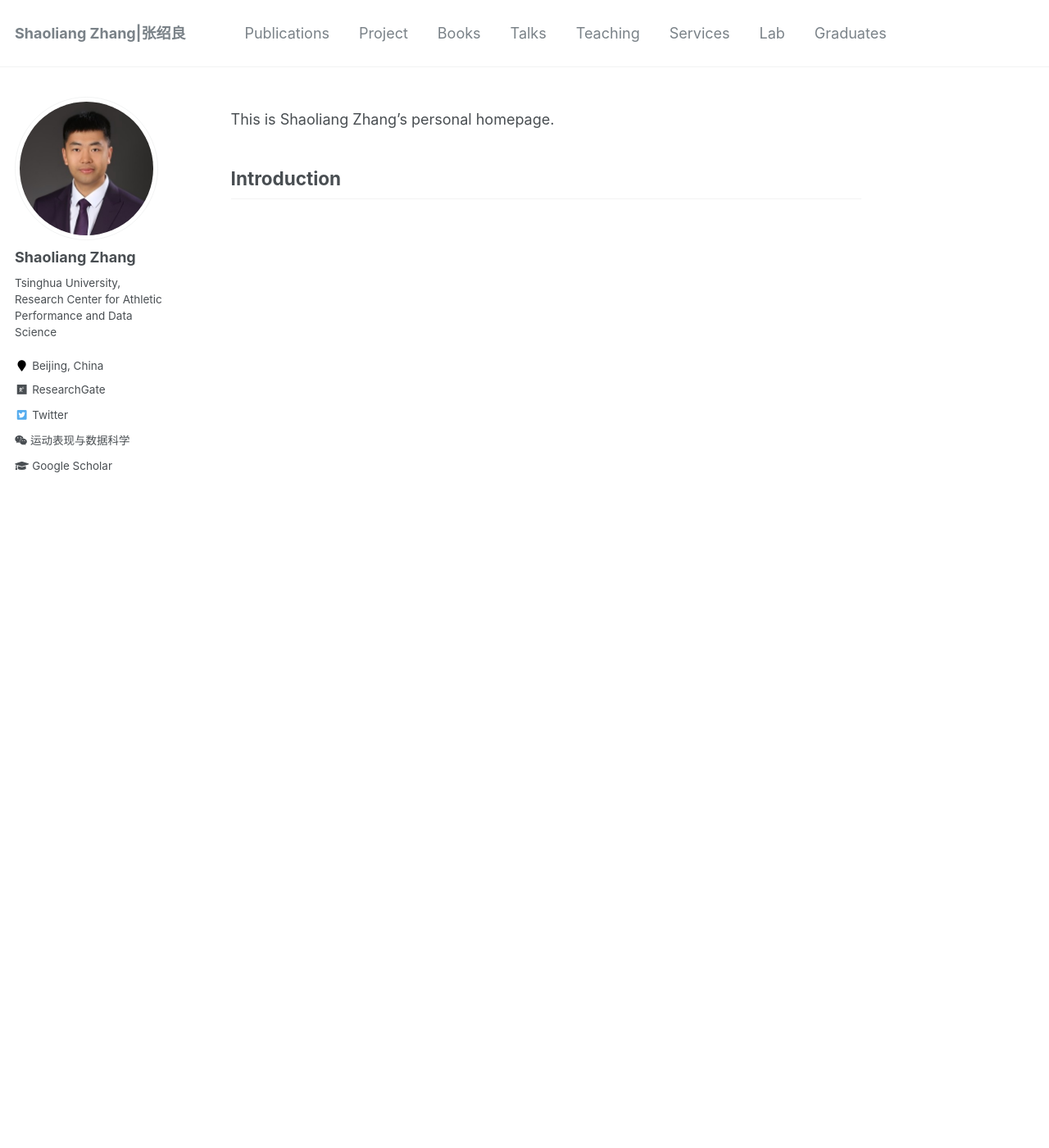
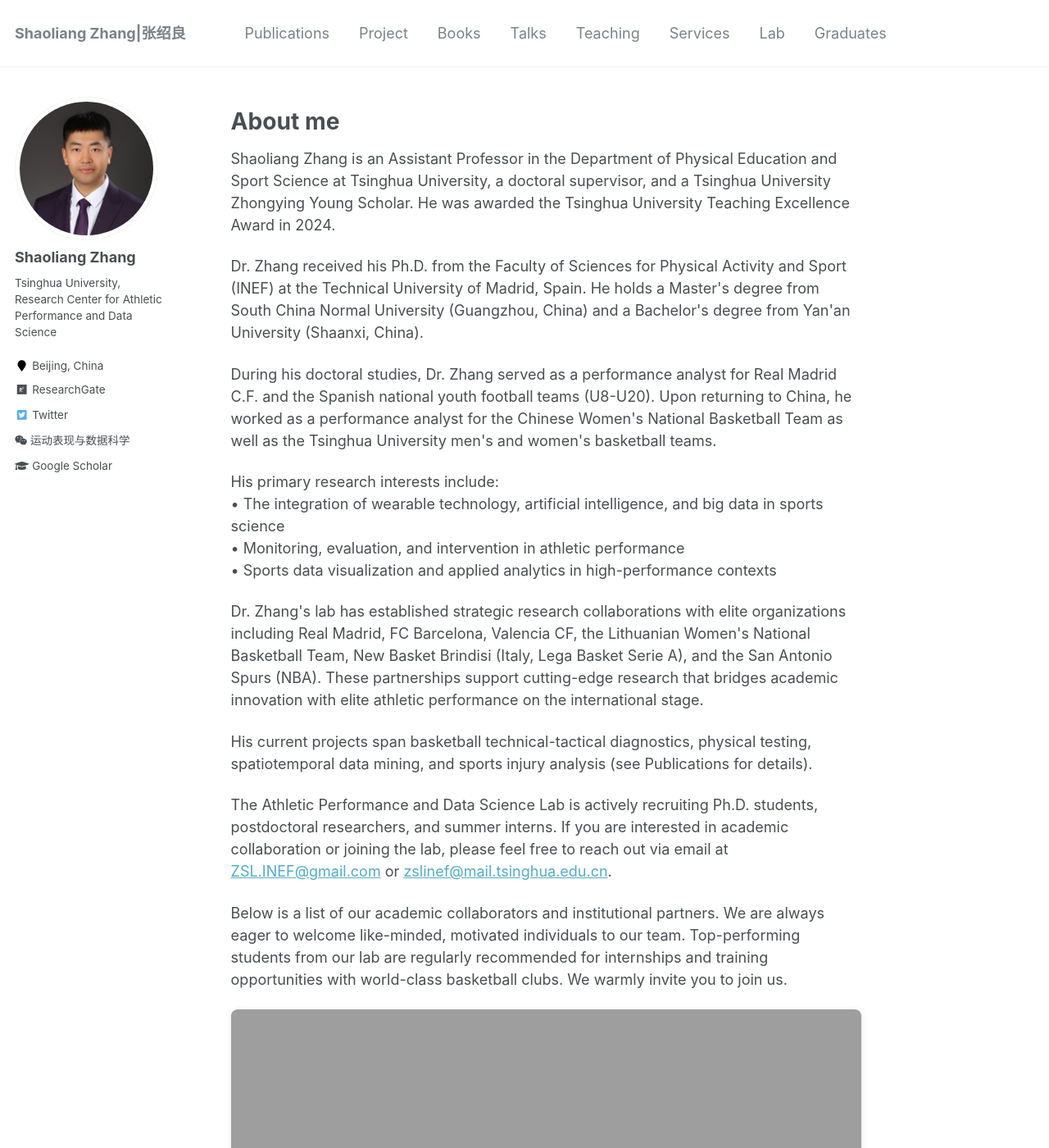
Before and after one commit to sportssuper/ZSL, a Jekyll site: the page built from _pages/about.md, in a window 1280 px wide and 1400 px high. Shown: the whole window at 82% size. Built offline with Jekyll 4.4.1, drawn with Linux system fonts in a browser that asks for light colours; a script that is not in the unit is left out.

Commit message:
Update about.md

```diff
--- a/_pages/about.md
+++ b/_pages/about.md
@@ -7,7 +7,41 @@ redirect_from:
   - /about/
   - /about.html
 ---
+# About me
 
-This is Shaoliang Zhang's personal homepage.
+<div>
+  <p>Shaoliang Zhang is an Assistant Professor in the Department of Physical Education and Sport Science at Tsinghua University, a doctoral supervisor, and a Tsinghua University Zhongying Young Scholar. He was awarded the Tsinghua University Teaching Excellence Award in 2024.</p>
 
-## Introduction
+  <p>Dr. Zhang received his Ph.D. from the Faculty of Sciences for Physical Activity and Sport (INEF) at the Technical University of Madrid, Spain. He holds a Master's degree from South China Normal University (Guangzhou, China) and a Bachelor's degree from Yan'an University (Shaanxi, China).</p>
+
+  <p>During his doctoral studies, Dr. Zhang served as a performance analyst for Real Madrid C.F. and the Spanish national youth football teams (U8-U20). Upon returning to China, he worked as a performance analyst for the Chinese Women's National Basketball Team as well as the Tsinghua University men's and women's basketball teams.</p>
+
+  <p>His primary research interests include:<br>
+ • The integration of wearable technology, artificial intelligence, and big data in sports science<br>
+ • Monitoring, evaluation, and intervention in athletic performance<br>
+ • Sports data visualization and applied analytics in high-performance contexts</p>
+
+  <p>Dr. Zhang's lab has established strategic research collaborations with elite organizations including Real Madrid, FC Barcelona, Valencia CF, the Lithuanian Women's National Basketball Team, New Basket Brindisi (Italy, Lega Basket Serie A), and the San Antonio Spurs (NBA). These partnerships support cutting-edge research that bridges academic innovation with elite athletic performance on the international stage.</p>
+
+  <p>His current projects span basketball technical-tactical diagnostics, physical testing, spatiotemporal data mining, and sports injury analysis (see Publications for details).</p>
+
+  <p>The Athletic Performance and Data Science Lab is actively recruiting Ph.D. students, postdoctoral researchers, and summer interns. If you are interested in academic collaboration or joining the lab, please feel free to reach out via email at <a href="mailto:ZSL.INEF@gmail.com">ZSL.INEF@gmail.com</a> or <a href="mailto:zslinef@mail.tsinghua.edu.cn">zslinef@mail.tsinghua.edu.cn</a>.</p>
+
+  <p>Below is a list of our academic collaborators and institutional partners. We are always eager to welcome like-minded, motivated individuals to our team. Top-performing students from our lab are regularly recommended for internships and training opportunities with world-class basketball clubs. We warmly invite you to join us.</p>
+</div>
+
+
+
+
+<div style="width: 100%; margin: 20px 0;">
+  <img src="https://sportssuper.github.io/ZSL/assets/images/net1.jpg"
+       alt="Map"
+       style="width: 100%; height: auto; display: block; border-radius: 8px; box-shadow: 0 2px 8px rgba(0,0,0,0.1);">
+</div>
+
+
+<div style="width: 100%; margin: 20px 0;">
+  <img src="https://sportssuper.github.io/ZSL/assets/images/net2.jpg"
+       alt="Map"
+       style="width: 100%; height: auto; display: block; border-radius: 8px; box-shadow: 0 2px 8px rgba(0,0,0,0.1);">
+</div>
```
